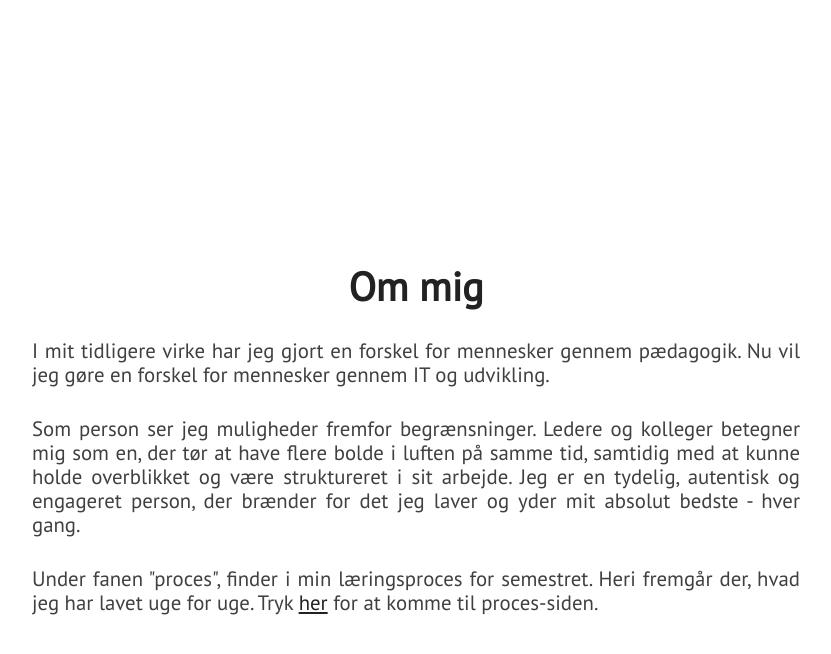
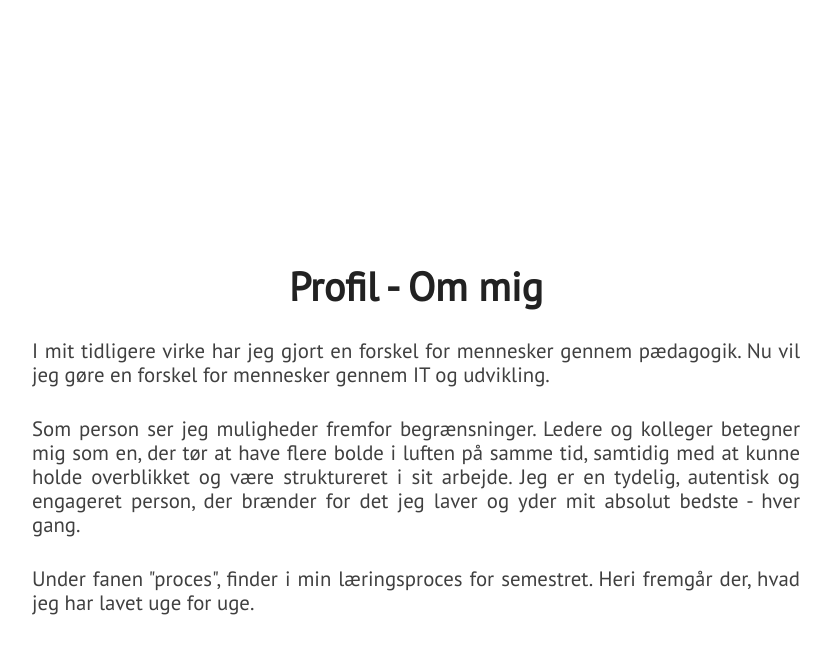
Before and after one commit to EmreAltiintas/portfolio, a Jekyll site: the page built from index.html, in a window 1280 px wide and 900 px high, scrolled down 976 px. Shown: the top 654 px of the window, without its empty margins (224-1055 px from the left). Built offline with Jekyll 4.4.1, drawn with Linux system fonts in a browser that asks for light colours; nearby versions of some CDN libraries.

Commit message:
Update about.html

```diff
--- a/_includes/about.html
+++ b/_includes/about.html
@@ -1,7 +1,7 @@
 <div class="section-wrapper">
     <section class="section about" id="about">
         <div id="about-text">
-            <div class="section-heading">Om mig</div>
+            <div class="section-heading">Profil - Om mig</div>
             <p class="paragraph-text justify-text">
                  I mit tidligere virke har jeg gjort en forskel for mennesker gennem pædagogik. Nu vil jeg gøre en forskel for mennesker gennem IT og udvikling.
             </p>
@@ -11,7 +11,7 @@
             </p>
 
             <p class="paragraph-text justify-text">
-                Under fanen "proces", finder i min læringsproces for semestret. Heri fremgår der, hvad jeg har lavet uge for uge. Tryk <a href="{{ site.projects_url }}">her</a> for at komme til proces-siden.
+                Under fanen "proces", finder i min læringsproces for semestret. Heri fremgår der, hvad jeg har lavet uge for uge.
             </p>
         </div>
     </section>
```
